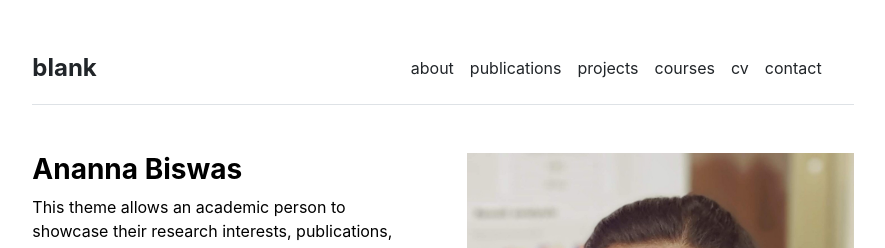
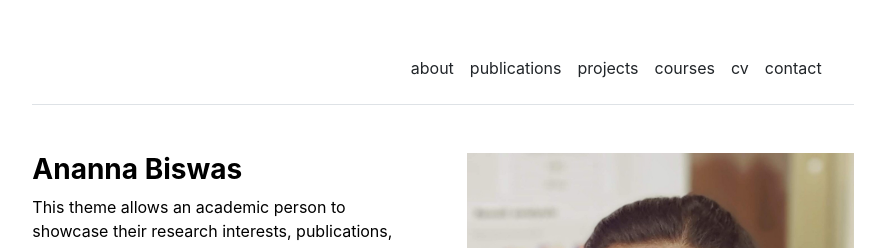
Before and after one commit to Anannabiswas/anannabiswas.github.io, a Jekyll site: the page built from index.md, in a window 1280 px wide. Shown: the top 248 px of the page, without its empty margins (197-1082 px from the left). Built offline with Jekyll 4.4.1, drawn with Linux system fonts in a browser that asks for light colours.

Commit message:
Update _config.yml

```diff
--- a/_config.yml
+++ b/_config.yml
@@ -2,5 +2,5 @@ url: "" # the base hostname & protocol for your site, e.g. http://example.com
 baseurl: "" # the subpath of your site, e.g. /blog
 #title: "academic" # the name of your site, e.g. ACME Corp.
 #description: "a Jekyll theme for academia"
-title: blank # the name of your site, e.g. ACME Corp.
+title: "" # the name of your site, e.g. ACME Corp.
 #description: "portfolio"
```
